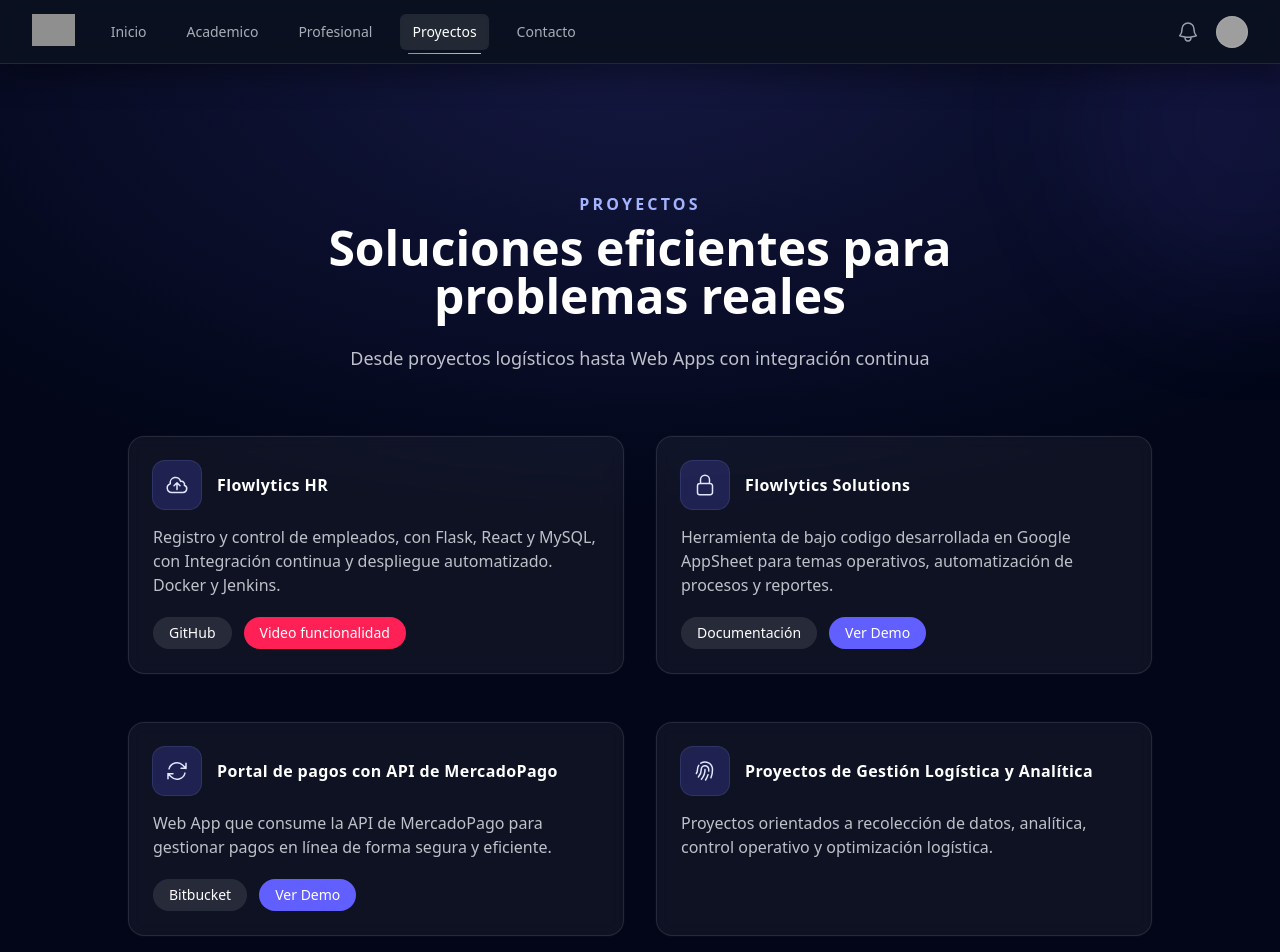
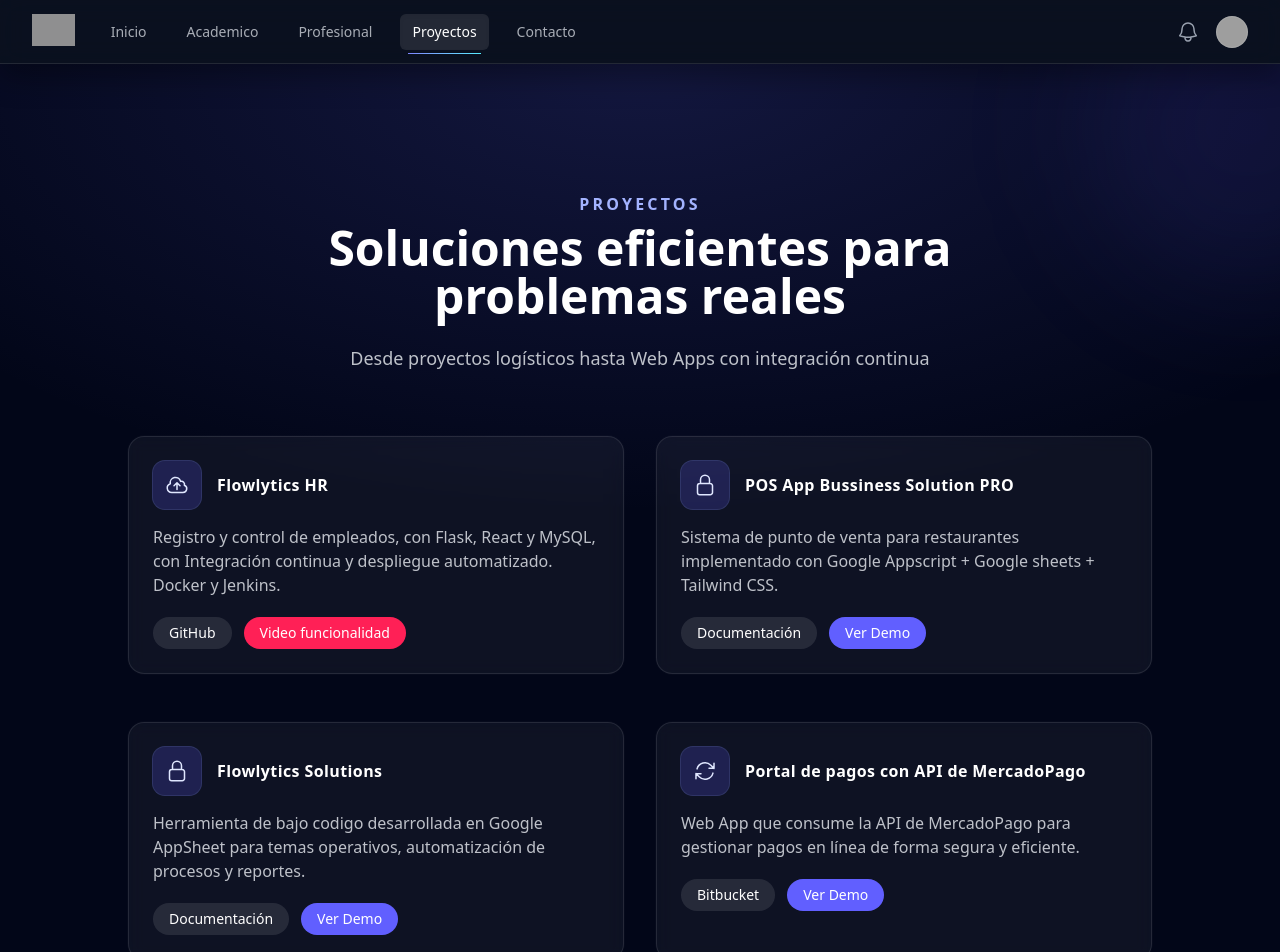
Before and after one commit to Jeisonwy/Json-Page, a React (Vite) app: page /proyectos in a window 1280 px wide. Shown: the top 952 px of the page. Built offline with nearby package versions, Linux system fonts and the light colour scheme; grey boxes are pictures that could not be loaded.

Commit message:
nuevo proyecto

```diff
--- a/src/components/Proyectos.jsx
+++ b/src/components/Proyectos.jsx
@@ -24,6 +24,26 @@ const features = [
       },
     ],
   },
+
+  {
+    name: "POS App Bussiness Solution PRO",
+    description:
+      "Sistema de punto de venta para restaurantes implementado con Google Appscript + Google sheets + Tailwind CSS.",
+    icon: LockClosedIcon,
+    actions: [
+      {
+        label: "Documentación",
+        url: "https://docs.google.com/document/d/1cSu6sSPB3hZSynDBwhGIQj-AOedaQh5AAiY51dP90q8/edit?usp=sharing",
+        type: "repo",
+      },
+      {
+        label: "Ver Demo",
+        url: "https://script.google.com/macros/s/AKfycbw0JtD5XVg3A-oXG3VoWy-kfv8D34O0cdJqNHkjsaPk0JDEFy-GRLc9MqBGJQrrYY6H3A/exec",
+        type: "demo",
+      },
+    ],
+  },
+
   {
     name: "Flowlytics Solutions",
     description:
@@ -42,6 +62,7 @@ const features = [
       },
     ],
   },
+
   {
     name: "Portal de pagos con API de MercadoPago",
     description:
```
